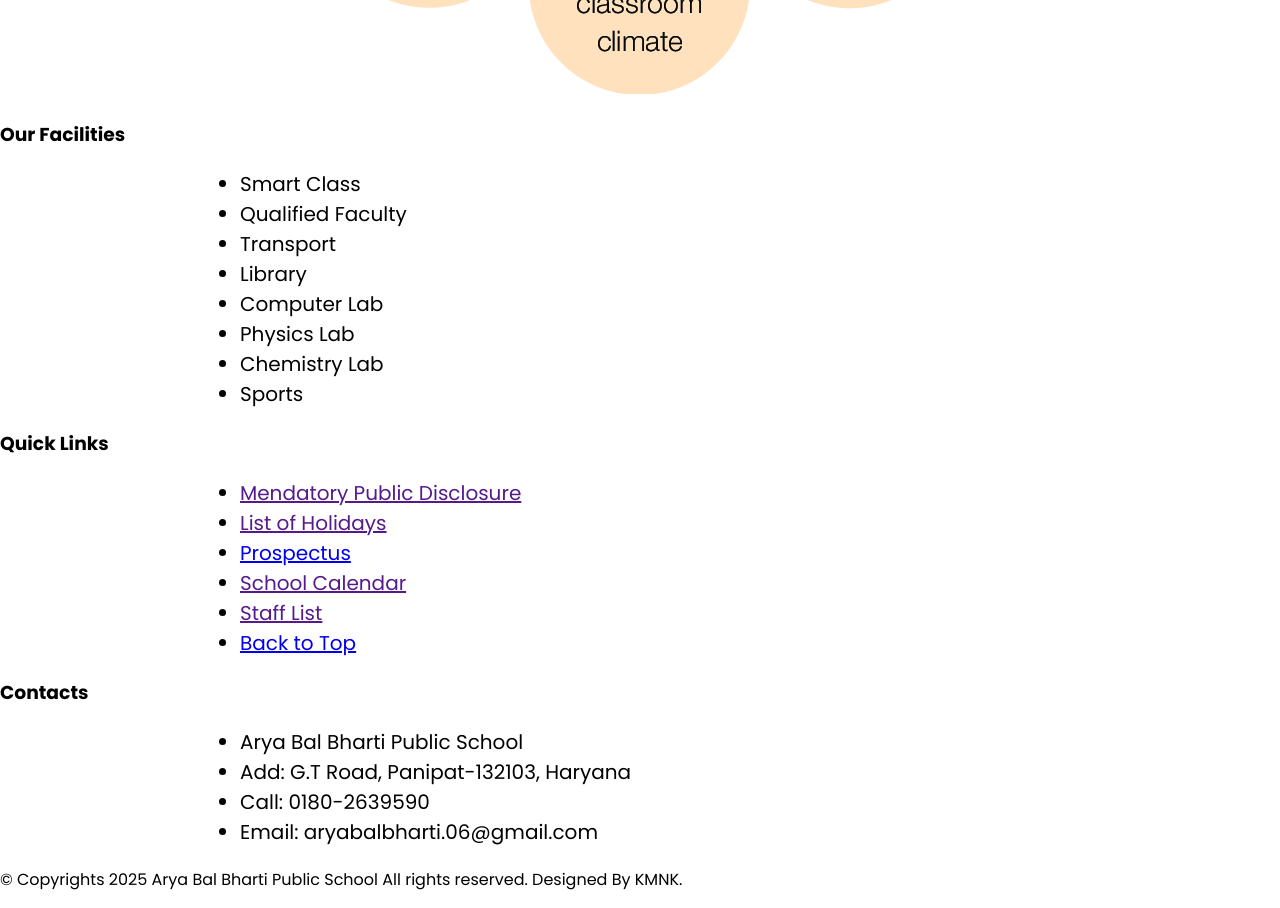
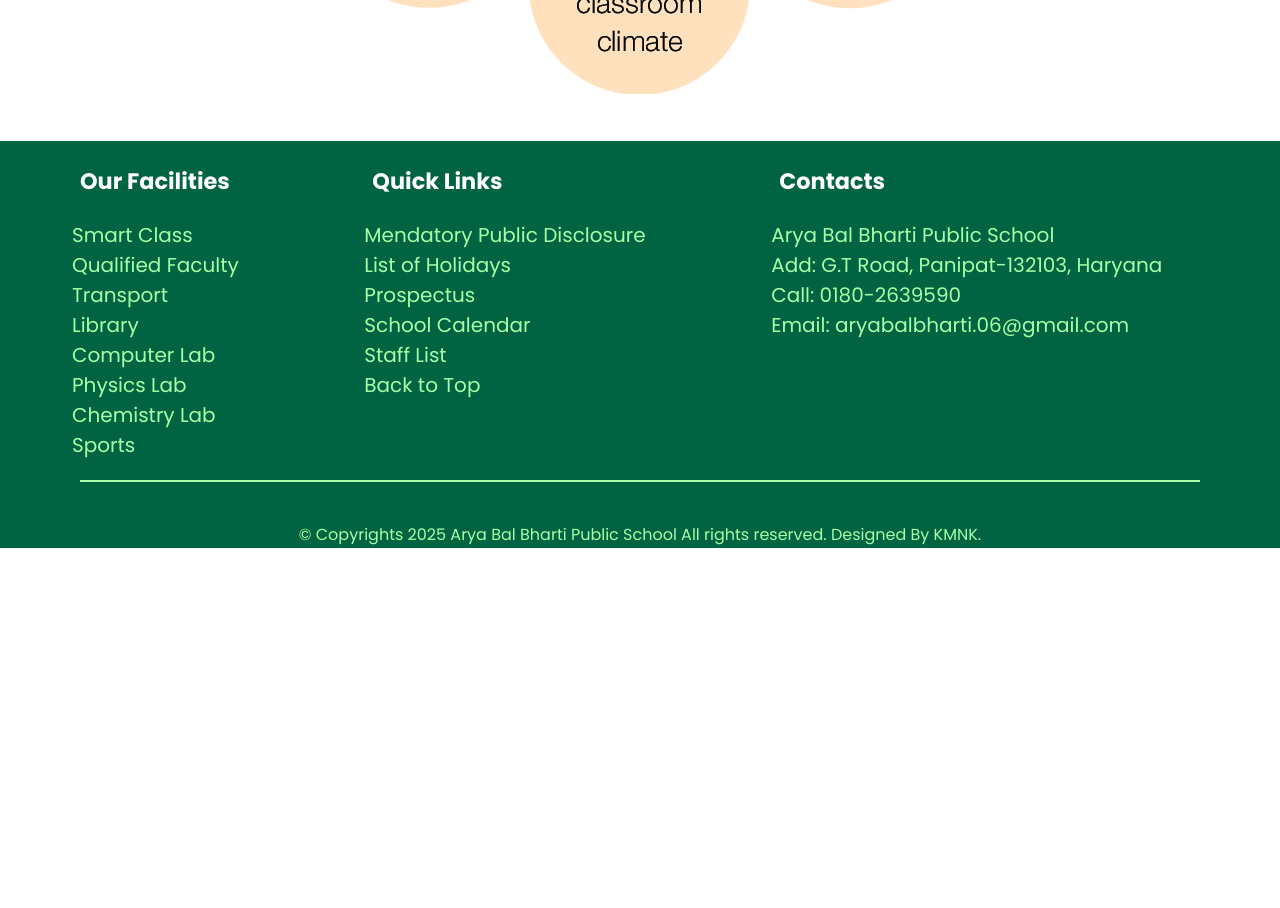
Before and after one commit to MeetMittan/aryawebsite, a plain HTML site: page index.html in a window 1280 px wide. Shown: the part 2240-3148 px from the top of the page. After the commit the page ends 2788 px from the top, so only its background shows below. Drawn offline with Linux system fonts and the light colour scheme.

Commit message:
Update arya.css

```diff
--- a/arya.css
+++ b/arya.css
@@ -264,3 +264,40 @@ ul {
 p {
     line-height: 1.6;
 }
+footer{
+    align-items: center;
+    background-color: #006341;
+    color: rgb(167, 255, 167);
+    margin-bottom: -5vh;
+}
+
+.copyright{
+    display: grid;
+    grid-template-columns:auto auto auto ;
+    column-gap: 12vh;
+    margin: 5vh 10vh;
+    border-bottom: 2px solid rgb(167, 255, 167);
+}
+
+.copyright h3{
+    color: white;
+    font-size: 1.4rem;
+}
+
+.copyright ul{
+    list-style: none;
+    margin-left: -6vh;
+}
+
+.copyright ul li a{
+    text-decoration: none;
+    color: rgb(167, 255, 167);
+}
+
+.copyright ul li a:hover{
+    text-decoration: underline;
+}
+
+footer p{
+    text-align: center;
+}
```
